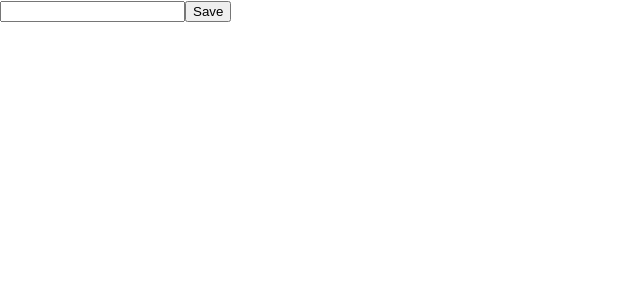
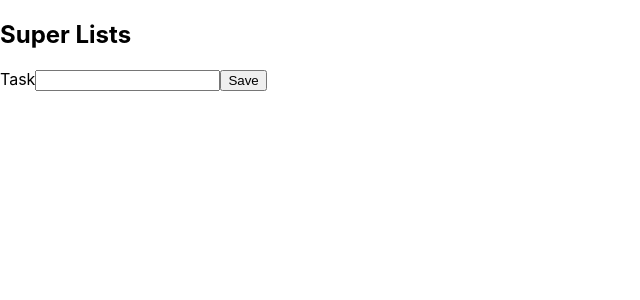
Before and after one commit to jeromechavez/super-lists, a React (Create React App) app: page / in a window 1280 px wide. Shown: the top 300 px of the page, without its empty margins (0-640 px from the left). Built offline with nearby package versions, Linux system fonts and the light colour scheme.

Commit message:
Added an event handler that would update state with new tasks #1

```diff
--- a/src/App.js
+++ b/src/App.js
@@ -1,6 +1,5 @@
 import React, { Component } from 'react';
 import Input from './Input.js'
-import logo from './logo.svg';
 import './App.css';
 
 class App extends Component {
--- a/src/Input.js
+++ b/src/Input.js
@@ -2,11 +2,39 @@ import React from 'react'
 import { Component } from 'react'
 
 export default class Input extends Component {
+  constructor(props) {
+    super(props)
+    this.handleSubmit = this.handleSubmit.bind(this)
+    this.state = {
+      tasks: []
+    }
+  }
+
+  handleSubmit = (event) => {
+    event.preventDefault()
+    const target = event.target
+    const data = new FormData(target)
+    const newTask = {}
+    for (let pair of data.entries()) {
+      newTask[pair[0]] = pair[1]
+    }
+    const updatedTasks = [...this.state.tasks, newTask]
+    this.setState({tasks: updatedTasks})
+  }
+
   render() {
     return (
       <div>
-        <input></input>
-        <button>Save</button>
+        <h2>Super Lists</h2>
+        <form onSubmit={this.handleSubmit}>
+          <label>Task</label>
+          <input
+            type="text"
+            name="task"
+          />
+
+          <button type="submit">Save</button>
+        </form>
       </div>
     )
   }
```
